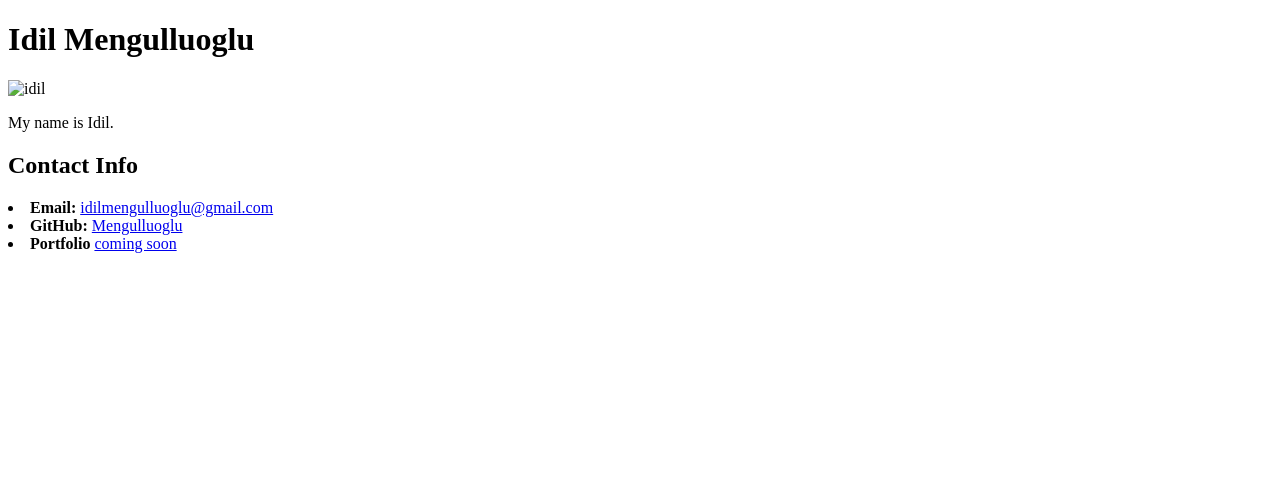
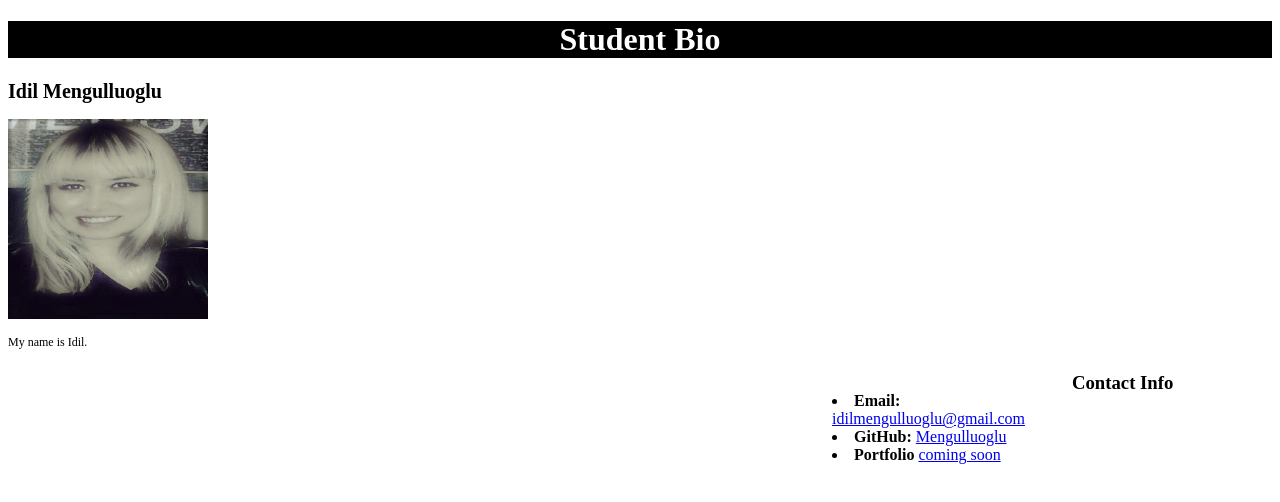
Before and after one commit to mengulluoglu/basicportfolio, a plain HTML site: page index.html in a window 1280 px wide. Drawn offline with Linux system fonts and the light colour scheme.

Commit message:
adding html

```diff
--- a/index.html
+++ b/index.html
@@ -10,10 +10,11 @@
 
 <body>
     <div>
-        <h1>Idil Mengulluoglu</h1>
-        <img src="idil5.jpg" alt="idil" height="200" width="200">
+        <h1>Student Bio</h1>
+        <h2>Idil Mengulluoglu</h2>
+        <img src="./idil5.jpg" alt="idil" height="200" width="200">
         <p> My name is Idil. </p>
-        <h2>Contact Info</h2>
+        <h3>Contact Info</h3>
         <lu>
             <li><strong>Email:</strong> <a href="#">idilmengulluoglu@gmail.com</a></li>
             <li><strong>GitHub:</strong> <a href="#">Mengulluoglu</a></li>
@@ -24,3 +25,39 @@
 
 
 </html>
+
+<head>
+    <style>
+        h1 {
+            background-color: black;
+            color: white;
+            font-size: 32px;
+            text-align: center;
+        }
+
+        h2 {
+            color: black;
+            font-size: 20px;
+            text-align: left;
+        }
+
+        h3 {
+            margin: 10px 20px;
+            padding: 0;
+            width: 180px;
+            float: right;
+        }
+
+        p {
+            color: black;
+            font-size: 12px;
+        }
+
+        lu {
+            margin: 10px 20px;
+            padding: 20px;
+            width: 180px;
+            float: right;
+        }
+    </style>
+</head>
```
Also changed, not shown: idil5.jpg (added).
